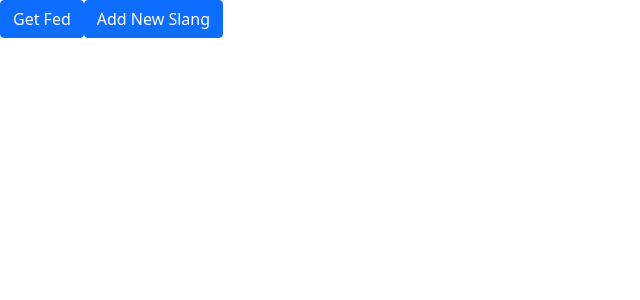
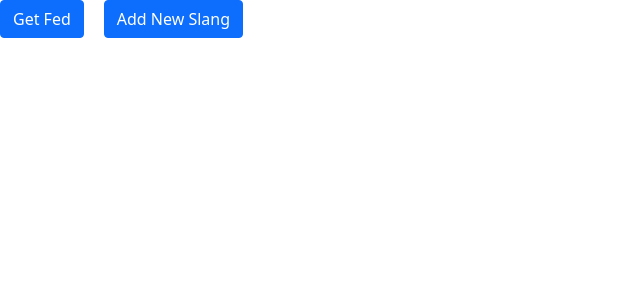
Before and after one commit to 21grahams/davidOfWisdom, a React app: page / in a window 1280 px wide. Shown: the top 300 px of the page, without its empty margins (0-640 px from the left). Built offline with nearby package versions, Linux system fonts and the light colour scheme; the HTML template or start-up script is replaced by a standard one.

Commit message:
temporary padding issue with the RandomPhrase

```diff
--- a/client/src/components/App.jsx
+++ b/client/src/components/App.jsx
@@ -1,6 +1,7 @@
 import React from "react";
 import Map from "./Map.jsx";
 import axios from "axios";
+import $ from 'jquery';
 import ModalHome from "./ModalHome.jsx";
 import { Button, Modal } from "react-bootstrap";
 import { Image } from "react-bootstrap";
--- a/client/src/components/Map.jsx
+++ b/client/src/components/Map.jsx
@@ -3,7 +3,7 @@ import React from 'react';
 const Map = ({data}) => {
   const item = data[Math.floor(Math.random() * data.length)];
   return (
-    <span className='RandomPhrase'>
+    <span  style={{padding: '10px'}} className='RandomPhrase'>
       {item ? item.description : null}
     </span>
   )
```
Also changed, not shown: 2 other files (tests, documents, lock files or other folders).
